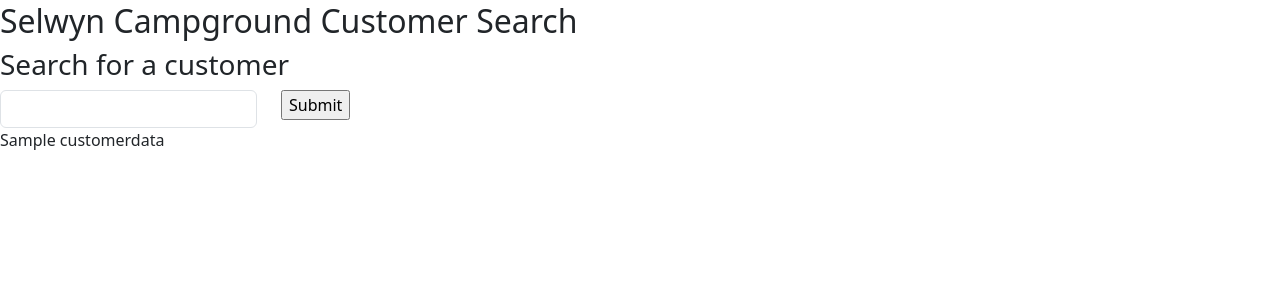
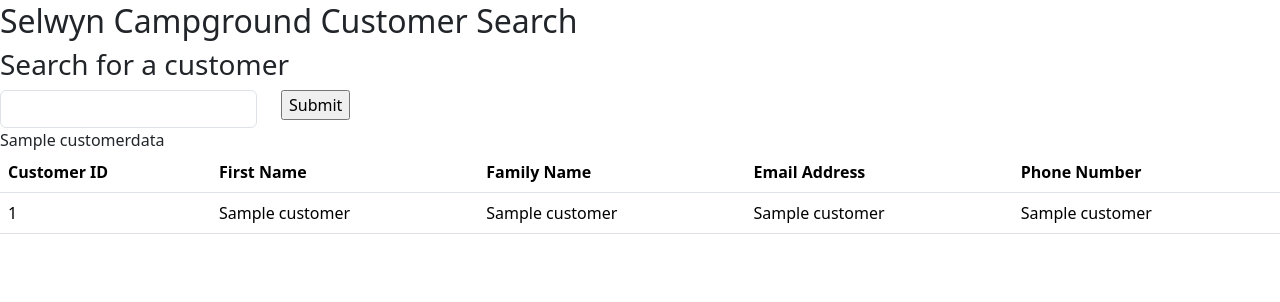
Before and after one commit to bjvhombrebueno/scg, a Flask app: template templates/customersearch.html in a window 1280 px wide. Shown: the part 190-492 px from the top of the page. Run offline with Flask 3, Linux system fonts and the light colour scheme; the template is opened without the code that fills it: most values are stand-ins (such as "Sample title", 1, 10 or a date in 2020).

Commit message:
Update customer search with table

```diff
--- a/templates/customersearch.html
+++ b/templates/customersearch.html
@@ -22,6 +22,20 @@
 {% if customerdata %}
 
     {{customerdata}}
+    <table class="table table-hover">
+        <thead>
+        <tr><th>Customer ID</th><th>First Name</th><th>Family Name</th><th>Email Address</th><th>Phone Number</th></tr>
+    </thead>
+        {% for customer in customerdata %}
+            <tr>
+                <td>{{customer[0]}}</td>
+                <td>{{customer[1]}}</td>
+                <td>{{customer[2]}}</td>
+                <td>{{customer[3]}}</td>
+                <td>{{customer[4]}}</td>
+            </tr>
+        {% endfor %}
+    </table>
 {% else %}
     No search results found
 {% endif %}
```
